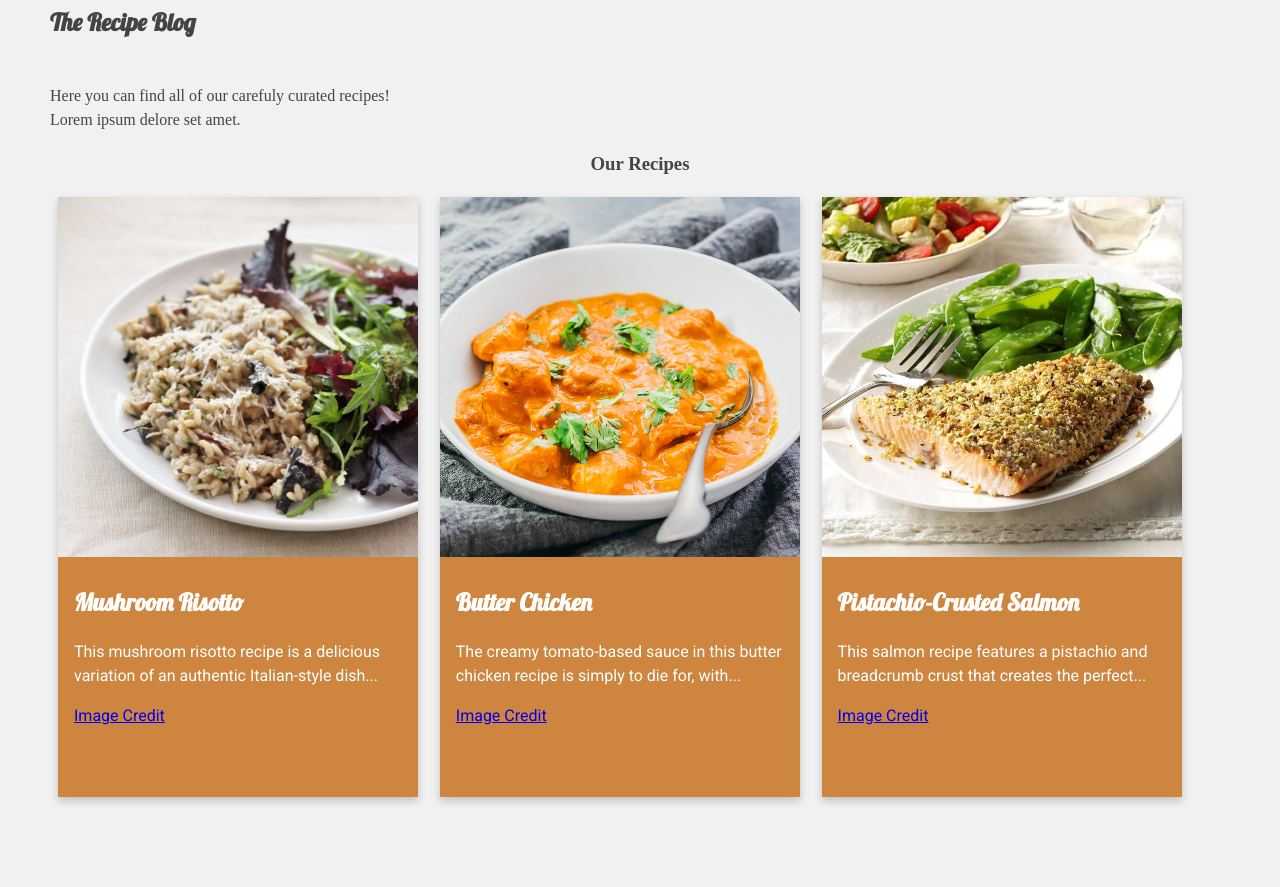
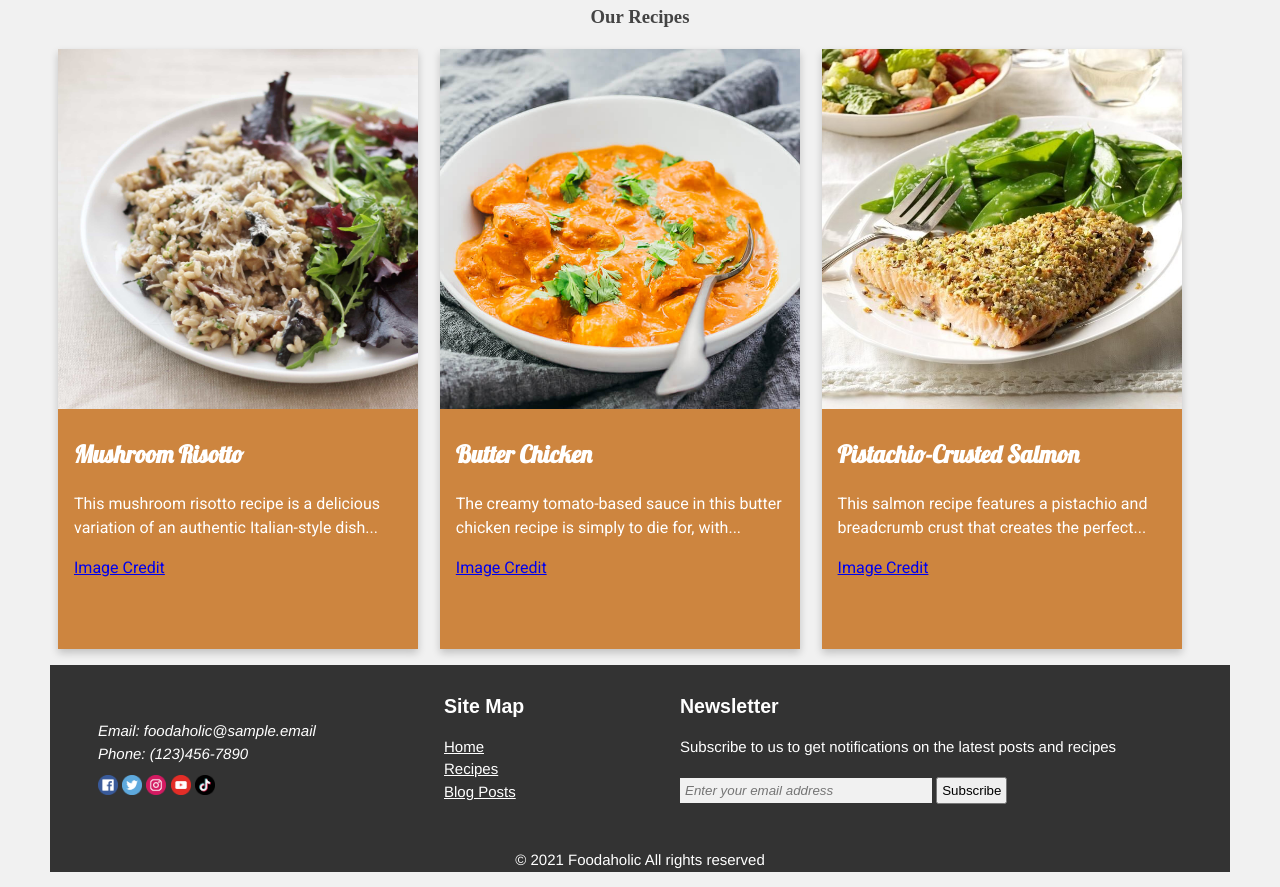
Before and after one commit to lindsaymacdowell/csci311-lab1, a plain HTML site: page html/recipes.html in a window 1280 px wide. Shown: the part 231-1118 px from the top of the page. Before the commit the page ends 1044 px from the top, so only its background shows below. Drawn offline with Linux system fonts and the light colour scheme.

Commit message:
footer added to recipes page
+ change to styles.css: now include footer css at the bottom
+ change to recipes.html: footer added to corresponding section
+ change to images folder: social media icons added for footer

```diff
--- a/css/styles.css
+++ b/css/styles.css
@@ -81,3 +81,37 @@ body {
   line-height: 25px;
   font-size: 20px;
 }
+
+.footer {
+   margin: auto;
+   left: 0;
+   bottom: 0;
+   padding-left: 40px;
+   padding-right: 40px;
+   padding-top: 10px;
+   background-color: #333;
+   color: white;
+   text-align: center;
+   font-family: Helvetica, sans-serif;
+   font-size: 15px;
+}
+
+.footer a:link {
+    color:white;
+}
+
+.footer a:visited {
+    text-decoration: none;
+	color: gray;
+}
+
+h5 {
+  display: block;
+  font-size: 1.3em;
+  margin-top: 0.83em;
+  margin-bottom: 0.4em;
+  margin-left: 0;
+  margin-right: 0;
+  font-weight: bold;
+  font-family: Copperplate, Papyrus, fantasy;
+}
--- a/html/recipes.html
+++ b/html/recipes.html
@@ -27,21 +27,19 @@
         <a href="#" class="right">SIGN UP</a>
         </b>
       </div>
-      <h2>The Recipe Blog</h2>  <!-- TODO: figure out which heading level to use -->
     </header>
-
+   <!--       <h2>The Recipe Blog</h2>  TODO: figure out which heading level to use
     <section class="recipe_carousel">
       <img src="" alt="" class="RC_image"><br>
-      <!-- I have an idea on how to do the slider, although it might be more of
+      I have an idea on how to do the slider, although it might be more of
              a scroll? either way, that will need to be implemented (presumably
              in CSS)
-      -->
 
-      <!-- we can put the text in a <div> for styling, if need be -->
+
+       we can put the text in a <div> for styling, if need be
       Here you can find all of our carefuly curated recipes! <br>
       Lorem ipsum delore set amet.
-    </section>
-
+    </section>-->
     <h3>Our Recipes</h3>
 
     <div class="row1">
@@ -93,8 +91,40 @@
       </ul>
     </section>-->
 
+      <!-- TODO: get from Harry -->
     <footer>
-      <!-- TODO: get from Harry -->
+	  <div class="footer">
+			<div class="row1">
+			  <div class="column" style="text-align: left; width:30%; padding-top: 30px; font-style: italic;">
+
+				<p>Email: foodaholic@sample.email</br>
+				Phone: (123)456-7890 </br>
+				<a href="https://facebook.com"> <img src="../images/icons/fb.png" alt="Facebook" style="padding-top:10px; width:20px;height:20px;"></a>
+				<a href="https://twitter.com"> <img src="../images/icons/tw.png" alt="Twitter" style="padding-top:10px; width:20px;height:20px;"></a>
+				<a href="https://instagram.com"> <img src="../images/icons/ig.png" alt="Instagram" style="padding-top:10px; width:20px;height:20px;"></a>
+				<a href="https://youtube.com"> <img src="../images/icons/yt.png" alt="Youtube" style="padding-top:10px; width:20px;height:20px;"></a>
+				<a href="https://tiktok.com"> <img src="../images/icons/tk.png" alt="Tiktok" style="padding-top:10px; width:20px;height:20px;"></a>
+				</p>
+			  </div>
+			  <div class="column" style="text-align: left; width:20%;">
+				<h5>Site Map</h5>
+					<p><a href="../index.html">Home</a></br>
+					<a href="#" class="center">Recipes</a></br>
+					<a href="posts.html" class="center">Blog Posts</a></br></p>
+
+			  </div>
+			  <div class="column" style="text-align: left; width:40%;">
+				<h5>Newsletter</h5>
+				<p>Subscribe to us to get notifications on the latest posts and recipes</p>
+				  <label for="email"></label>
+				  <input placeholder="Enter your email address" type="text" id="email" name="email" style ="font-style: italic; padding: 5px;">
+				  <input type="submit" value="Subscribe" onclick="alert('Successfully subscibed! You will get notifications on the latest posts and recipes.')" style ="padding: 4px;">
+			  </div>
+			 </div>
+			<div class="row2">
+		<p>© 2021 Foodaholic All rights reserved</p>
+		</div>
+		</div>
     </footer>
 
   </body>
```
Also changed, not shown: images/icons/fb.png (added), images/icons/ig.png (added), images/icons/tk.png (added), images/icons/tw.png (added), images/icons/yt.png (added).
